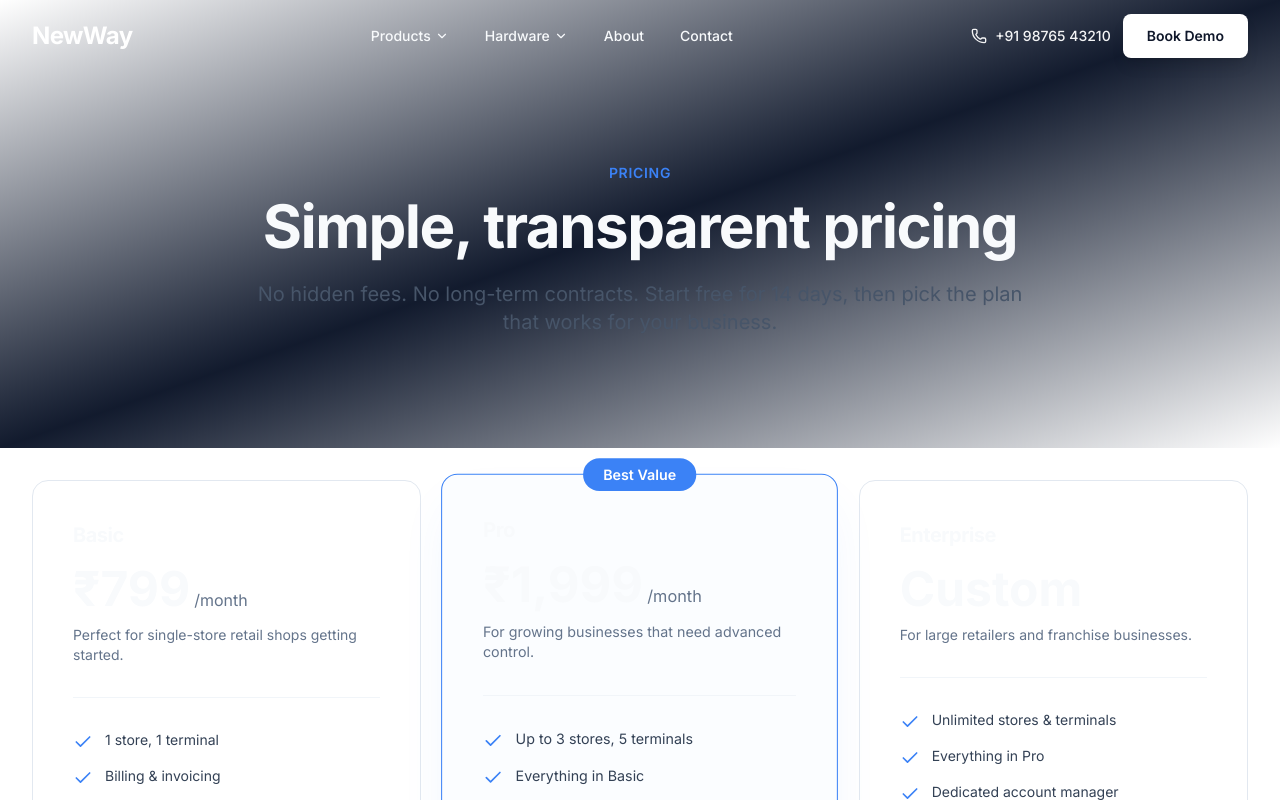
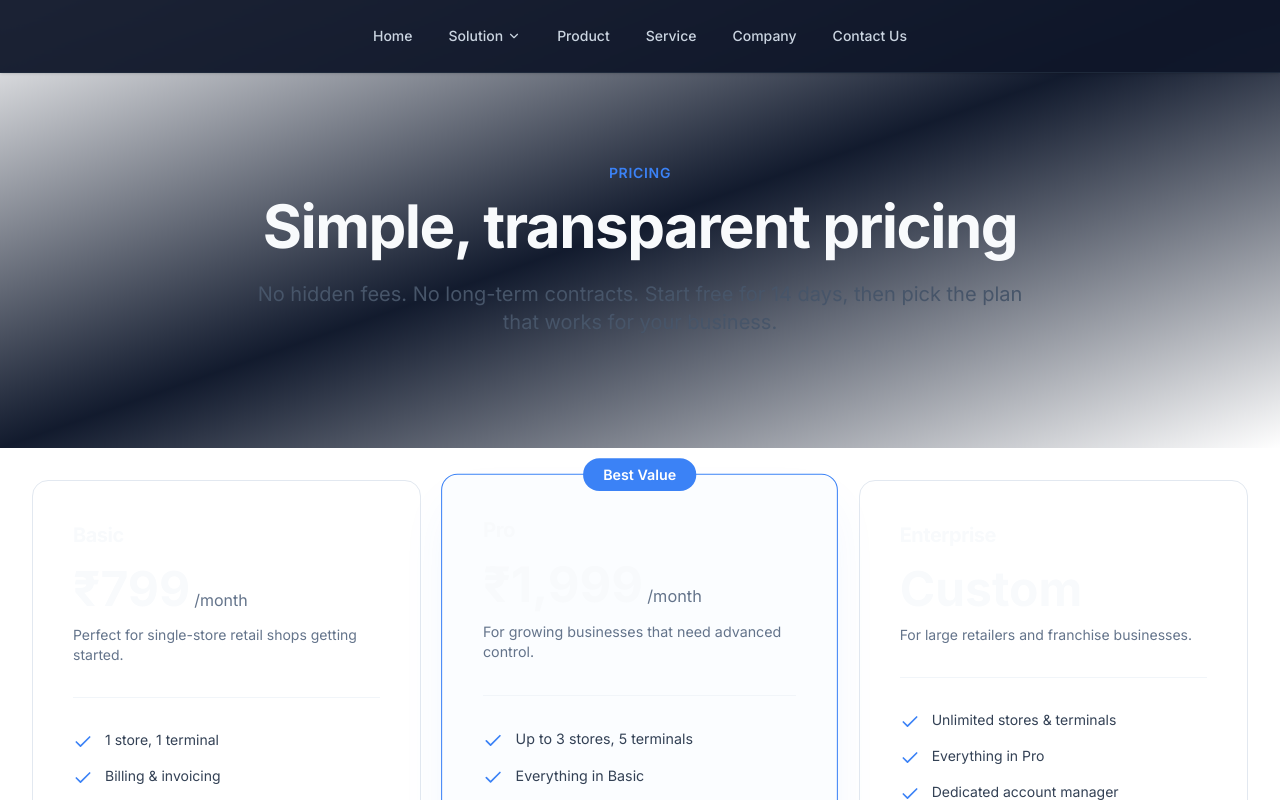
Before and after one commit to Anuragpatel1234/new-way-rrpos, a Next.js app: page /pricing in a window 1280 px wide. Shown: the top 800 px of the page. Built offline with nearby package versions, Linux system fonts and the light colour scheme; a web font is replaced by a local one.

Commit message:
Resolve merge conflicts in Navbar and constants

```diff
--- a/src/components/Navbar.tsx
+++ b/src/components/Navbar.tsx
@@ -2,22 +2,30 @@
 
 import { useState, useEffect } from "react";
 import Link from "next/link";
+import { usePathname } from "next/navigation";
 import { motion, AnimatePresence } from "framer-motion";
-import { Menu, X, ChevronDown, Phone } from "lucide-react";
-import { Button } from "@/components/ui/button";
-import { NAV_LINKS, SITE } from "@/lib/constants";
+import { Menu, X, ChevronDown } from "lucide-react";
+import { NAV_LINKS } from "@/lib/constants";
 import { cn } from "@/lib/utils";
 
+
 export default function Navbar() {
-  const [scrolled, setScrolled] = useState(false);
+  const [isScrolled, setIsScrolled] = useState(false);
   const [mobileOpen, setMobileOpen] = useState(false);
   const [activeDropdown, setActiveDropdown] = useState<string | null>(null);
+  const pathname = usePathname();
 
   useEffect(() => {
-    const onScroll = () => setScrolled(window.scrollY > 50);
+    const onScroll = () => setIsScrolled(window.scrollY > 50);
     window.addEventListener("scroll", onScroll, { passive: true });
+    // check immediately on mount
+    onScroll();
     return () => window.removeEventListener("scroll", onScroll);
   }, []);
+
+  const forceSolid = pathname !== "/";
+  const scrolled = isScrolled || forceSolid;
+
 
   useEffect(() => {
     if (mobileOpen) {
@@ -37,20 +45,9 @@ export default function Navbar() {
       )}
       style={{ zIndex: 100 }}
     >
-      <nav className="mx-auto flex h-[72px] max-w-[1320px] items-center justify-between px-6 lg:px-8">
-        {/* Logo */}
-        <Link href="/" className="relative z-50 flex items-center gap-2 outline-none">
-          <span
-            className={cn(
-              "text-2xl font-bold tracking-tight transition-colors duration-300",
-              scrolled || mobileOpen ? "text-foreground" : "text-white"
-            )}
-          >
-            NewWay
-          </span>
-        </Link>
+      <nav className="mx-auto flex h-[72px] max-w-[1320px] items-center justify-center px-6 lg:px-8">
+        {/* Desktop Nav */}
 
-        {/* Desktop Nav */}
         <div className="hidden items-center gap-1 lg:flex">
           {NAV_LINKS.map((link) => (
             <div
@@ -114,31 +111,7 @@ export default function Navbar() {
           ))}
         </div>
 
-        {/* Desktop CTA */}
-        <div className="hidden items-center gap-3 lg:flex">
-          <Link
-            href={`tel:${SITE.phone.replace(/\s/g, "")}`}
-            className={cn(
-              "flex items-center gap-2 text-sm font-medium transition-colors",
-              scrolled
-                ? "text-gray-600 hover:text-foreground"
-                : "text-white/95 hover:text-white"
-            )}
-          >
-            <Phone className="h-4 w-4" />
-            {SITE.phone}
-          </Link>
-          <Link href="/contact">
-            <Button
-              size="default"
-              className={cn(
-                scrolled ? "bg-white text-gray-900 hover:bg-gray-100" : "bg-white text-gray-900 hover:bg-gray-100 border-0"
-              )}
-            >
-              Book Demo
-            </Button>
-          </Link>
-        </div>
+
 
         {/* Mobile Toggle */}
         <button
@@ -196,17 +169,7 @@ export default function Navbar() {
                 ))}
               </div>
 
-              <div className="mt-auto flex flex-col gap-3 border-t border-gray-800 pt-6">
-                <Link href={`tel:${SITE.phone.replace(/\s/g, "")}`} className="flex items-center gap-2 px-4 py-2 text-sm text-gray-400">
-                  <Phone className="h-4 w-4" />
-                  {SITE.phone}
-                </Link>
-                <Link href="/contact" onClick={() => setMobileOpen(false)}>
-                  <Button className="w-full" size="lg">
-                    Book Demo
-                  </Button>
-                </Link>
-              </div>
+
             </div>
           </motion.div>
         )}
--- a/src/lib/constants.ts
+++ b/src/lib/constants.ts
@@ -10,31 +10,23 @@ export const SITE = {
 };
 
 export const NAV_LINKS = [
+  { label: "Home", href: "/" },
   {
-    label: "Products",
-    href: "/features",
+    label: "Solution",
+    href: "/solutions",
     children: [
-      { label: "Billing Management", href: "/features#billing", description: "Lightning-fast invoicing and checkout" },
-      { label: "Inventory Management", href: "/features#inventory", description: "Real-time stock tracking and alerts" },
-      { label: "Reports & Analytics", href: "/features#reports", description: "Smart dashboards and insights" },
-      { label: "Multi-Store Management", href: "/features#multistore", description: "Control all branches from one place" },
-      { label: "GST & Compliance", href: "/features#gst", description: "Automated tax calculation and filing" },
+      { label: "Retail POS", href: "/solutions#retail", description: "All-in-one solution for retail shops" },
+      { label: "Inventory Tech", href: "/solutions#inventory", description: "Smart stock management & tracking" },
+      { label: "Analytics Hub", href: "/solutions#analytics", description: "Data-driven insights for growth" },
+      { label: "Multi-Store", href: "/solutions#multistore", description: "Scale your business effortlessly" },
     ],
   },
-  {
-    label: "Hardware",
-    href: "/hardware",
-    children: [
-      { label: "POS Terminal", href: "/hardware#terminal", description: "All-in-one billing terminal" },
-      { label: "Barcode Scanner", href: "/hardware#scanner", description: "High-speed barcode scanning" },
-      { label: "Thermal Printer", href: "/hardware#printer", description: "Fast receipt printing" },
-      { label: "Cash Drawer", href: "/hardware#drawer", description: "Secure cash management" },
-      { label: "Complete Setup", href: "/hardware#setup", description: "Ready-to-use hardware bundles" },
-    ],
-  },
-  { label: "About", href: "/about" },
-  { label: "Contact", href: "/contact" },
+  { label: "Product", href: "/product" },
+  { label: "Service", href: "/service" },
+  { label: "Company", href: "/about" },
+  { label: "Contact Us", href: "/contact" },
 ];
+
 
 export const FEATURES = [
   {
```
